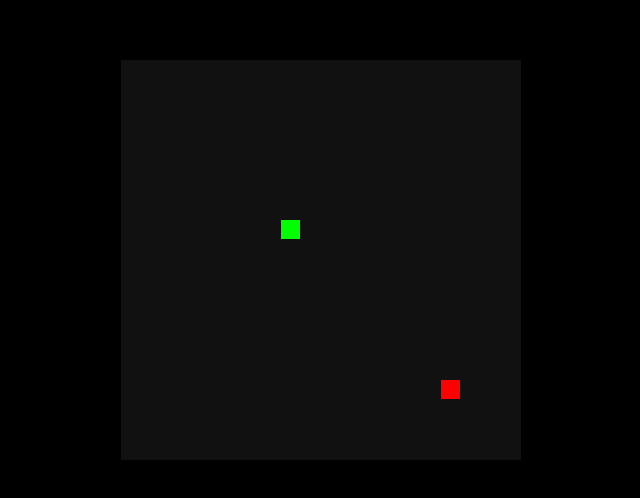
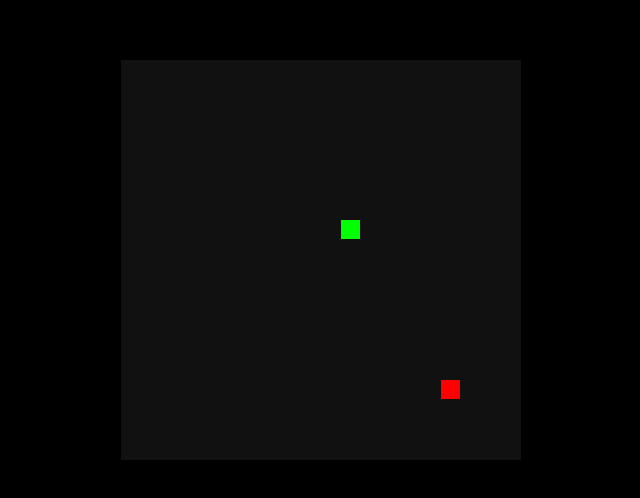
Before and after one commit to Coderno007Lab/Coderno007Lab.github.io, a plain HTML site: page snake.html in a window 1280 px wide. Shown: the part 140-638 px from the top of the page, without its empty margins (319-959 px from the left). Drawn offline with Linux system fonts and the light colour scheme.

Commit message:
Update snake.html

```diff
--- a/snake.html
+++ b/snake.html
@@ -22,7 +22,7 @@ let score = 0;
 function gameLoop() {
   requestAnimationFrame(gameLoop);
 
-  if (++count < 0.1) return;
+  if (++count < 20) return;
   count = 0;
 
   const head = {x: snake[0].x + dx, y: snake[0].y + dy};
```
